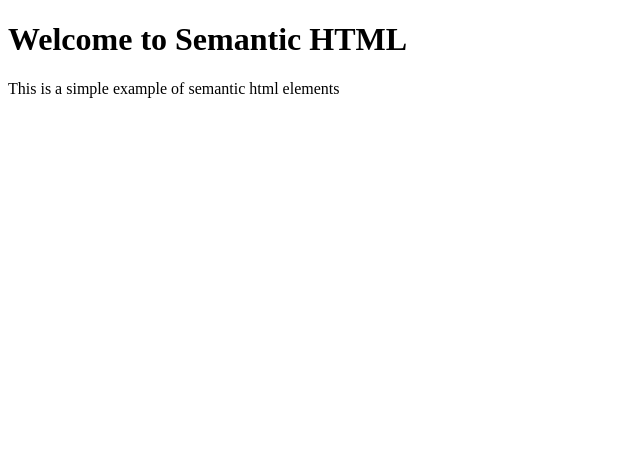
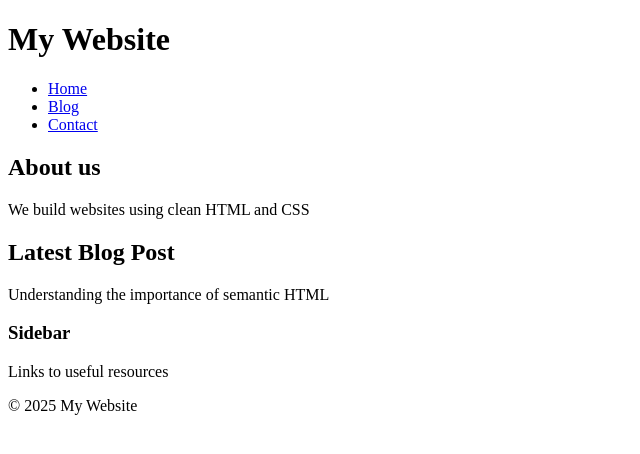
Before and after one commit to Rosexalba/html-lessons, a plain HTML site: page html-semantics/index.html in a window 1280 px wide. Shown: the whole page, without its empty margins (0-640 px from the left). Drawn offline with Linux system fonts and the light colour scheme.

Commit message:
Basic webpage using semantics

```diff
--- a/html-semantics/index.html
+++ b/html-semantics/index.html
@@ -4,10 +4,35 @@
     <meta charset="UTF-8">
     <meta name="viewport" content="width=device-width, initial-scale=1.0">
     <title>Semantic HTML</title>
+    <!-- Basic webpage using semantic tags -->
 </head>
 <body>
-    <h1>Welcome to Semantic HTML</h1>
-    <P>This is a simple example of semantic html elements</P>
-
+   <header>
+    <h1>My Website</h1>
+    <nav>
+        <ul>
+            <li><a href="#">Home</a></li>
+            <li><a href="#">Blog</a></li>
+            <li><a href="#">Contact</a></li>
+        </ul>
+    </nav>
+    <main>
+        <section>
+            <h2>About us</h2>
+            <p>We build websites using clean HTML and CSS</p>
+        </section>
+        <article>
+            <h2>Latest Blog Post</h2>
+            <p>Understanding the importance of semantic HTML</p>
+        </article>
+        <aside>
+            <h3>Sidebar</h3>
+            <p>Links to useful resources</p>
+        </aside>
+    </main>
+    <footer>
+        <p>&copy; 2025 My Website</p>
+    </footer>
+   </header>
 </body>
 </html>
```
